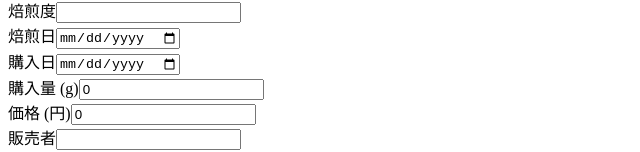
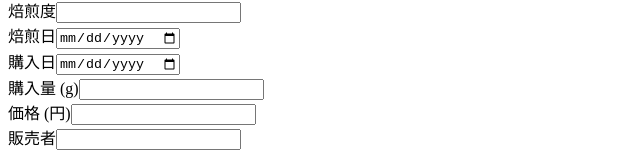
Before and after one commit to takatama/mame-log, a React app: page /beans/new in a window 1280 px wide. Shown: the part 321-473 px from the top of the page, without its empty margins (0-640 px from the left). Built offline with nearby package versions, Linux system fonts and the light colour scheme; no server answers; the HTML template or start-up script is replaced by a standard one.

Commit message:
Change input types for purchase amount, price, and pour fields to text for better compatibility with numeric input

```diff
--- a/src/pages/BeanForm.tsx
+++ b/src/pages/BeanForm.tsx
@@ -225,8 +225,9 @@ const BeanForm: React.FC = () => {
         <div>
           <label className="block text-sm font-medium">購入量 (g)</label>
           <input
-            type="number"
-            value={bean.purchase_amount}
+            type="text"
+            inputMode="numeric"
+            value={bean.purchase_amount || ''}
             onChange={(e) => setBean({ ...bean, purchase_amount: Number(e.target.value) })}
             className="mt-1 block w-full border rounded-md p-2"
           />
@@ -234,8 +235,9 @@ const BeanForm: React.FC = () => {
         <div>
           <label className="block text-sm font-medium">価格 (円)</label>
           <input
-            type="number"
-            value={bean.price}
+            type="text"
+            inputMode="numeric"
+            value={bean.price || ''}
             onChange={(e) => setBean({ ...bean, price: Number(e.target.value) })}
             className="mt-1 block w-full border rounded-md p-2"
           />
--- a/src/pages/BrewForm.tsx
+++ b/src/pages/BrewForm.tsx
@@ -217,8 +217,9 @@ const BrewForm: React.FC = () => {
                   {index + 1}湯目 [ml] {Array.isArray(baseBrew?.pours) && baseBrew.pours[index] > 0 ? `(${baseBrew.pours[index]})` : '' }
                 </label>
                 <input
-                  type="number"
-                  value={pour}
+                  type="text"
+                  inputMode="numeric"
+                  value={pour || ''}
                   onChange={(e) => handlePourChange(index, Number(e.target.value))}
                   className="mt-1 block w-full border rounded-md p-2"
                   required
```
